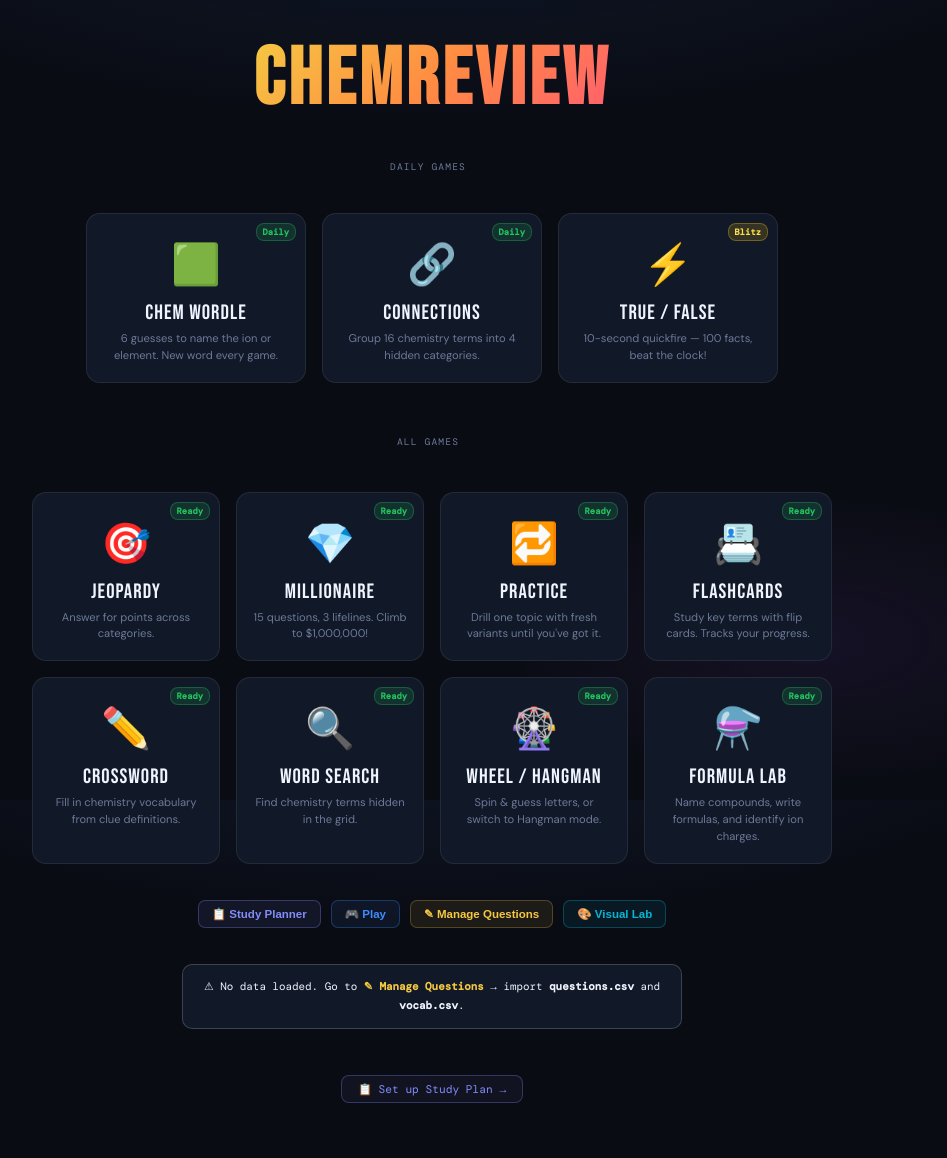
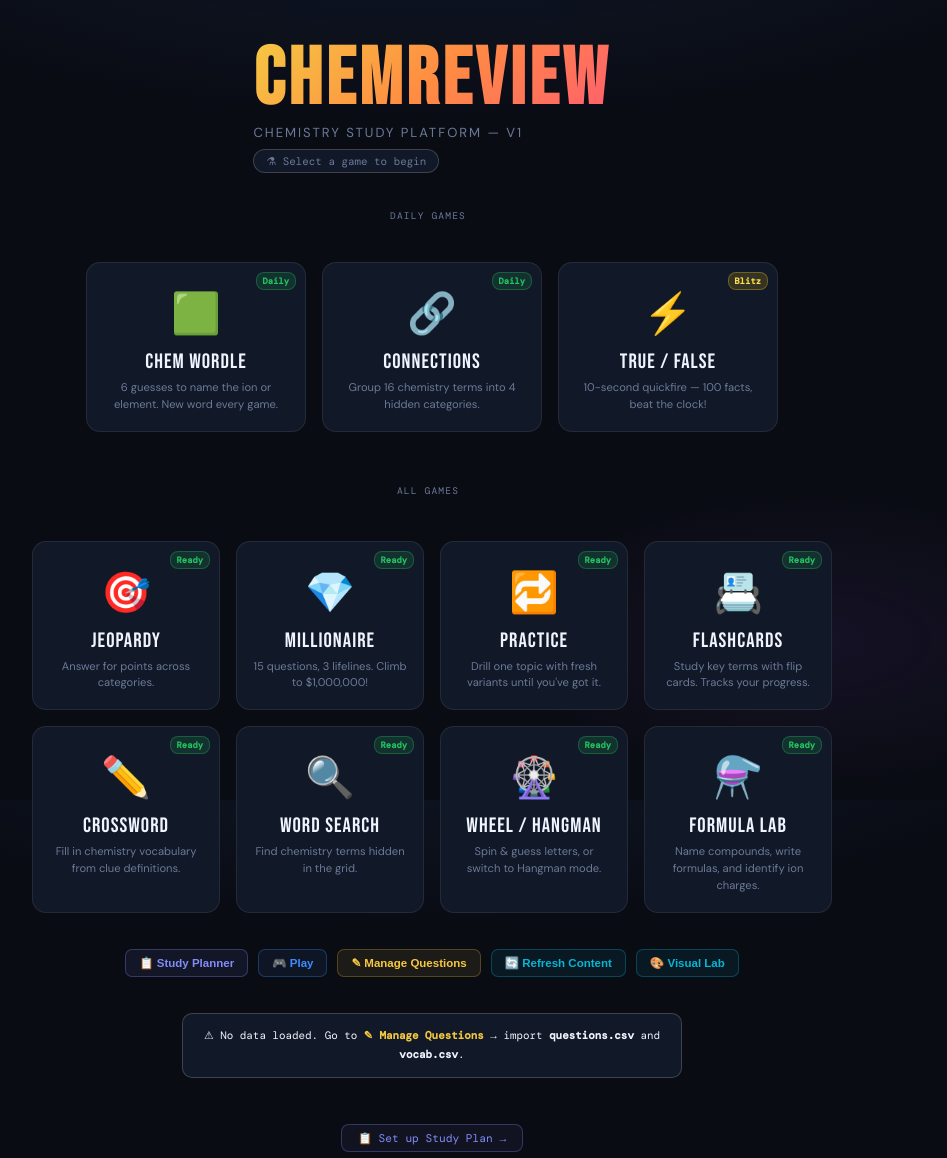
Before and after one commit to scientiavialabore/scientiavialabore.github.io, a plain HTML site: page index.html in a window 1280 px wide. Shown: the whole page, without its empty margins (208-1155 px from the left). Before the commit the page ends 1109 px from the top, so only its background shows below. Drawn offline with nearby package versions, Linux system fonts and the light colour scheme.

Commit message:
Update index.html

```diff
--- a/index.html
+++ b/index.html
@@ -290,6 +290,8 @@ body{font-family:var(--sans);background:var(--bg);color:var(--text);min-height:1
   background:linear-gradient(135deg,#f5c842 0%,#ff8c42 50%,#ff5f6d 100%);
   -webkit-background-clip:text;-webkit-text-fill-color:transparent;background-clip:text;line-height:1;margin-bottom:4px;}
 .hub-logo p{color:var(--muted);font-size:.82rem;letter-spacing:.15em;text-transform:uppercase;}
+.hub-tag{font-family:var(--mono);font-size:.68rem;color:var(--muted);border:1px solid var(--border2);
+  background:var(--surf);padding:4px 12px;border-radius:20px;display:inline-block;margin-top:8px;}
 .game-cards{display:flex;gap:16px;flex-wrap:wrap;justify-content:center;max-width:860px;}
 .game-card{width:188px;background:var(--surf);border:1px solid var(--border);border-radius:14px;
   padding:24px 16px 18px;text-align:center;cursor:pointer;transition:all .2s;position:relative;overflow:hidden;}
@@ -1490,6 +1492,8 @@ body{font-family:var(--sans);background:var(--bg);color:var(--text);min-height:1
 <div id="hub-screen" class="screen active">
   <div class="hub-logo">
     <h1>ChemReview</h1>
+    <p>Chemistry Study Platform — v1</p>
+    <div class="hub-tag">⚗ Select a game to begin</div>
   </div>
   <!-- Featured daily games -->
   <div style="display:flex;gap:8px;margin-bottom:4px;align-items:center;">
@@ -1564,6 +1568,7 @@ body{font-family:var(--sans);background:var(--bg);color:var(--text);min-height:1
     <button class="ctrl-btn" onclick="showPlanner('topics')" style="background:rgba(129,140,248,.08);border-color:rgba(129,140,248,.3);color:#818cf8;">📋 Study Planner</button>
     <button class="ctrl-btn" onclick="showPlanner('games')" style="background:rgba(61,139,255,.08);border-color:rgba(61,139,255,.3);color:var(--blue);">🎮 Play</button>
     <button class="ctrl-btn" onclick="showAdmin()" style="background:rgba(245,200,66,.08);border-color:rgba(245,200,66,.25);color:var(--gold);">✎ Manage Questions</button>
+    <button class="ctrl-btn" onclick="refreshContentFromServer()" style="background:rgba(6,182,212,.08);border-color:rgba(6,182,212,.3);color:var(--cyan);">🔄 Refresh Content</button>
     <button class="ctrl-btn" onclick="showVisualLab()" style="background:rgba(6,182,212,.08);border-color:rgba(6,182,212,.3);color:var(--cyan);">🎨 Visual Lab</button>
   </div>
   <div id="hub-notice" style="font-family:var(--mono);font-size:.68rem;color:var(--muted);text-align:center;max-width:500px;line-height:1.8;background:var(--surf);border:1px solid var(--border2);border-radius:10px;padding:12px 18px;"></div>
@@ -1913,6 +1918,7 @@ body{font-family:var(--sans);background:var(--bg);color:var(--text);min-height:1
       <!-- Clear buttons -->
       <button class="ctrl-btn" onclick="clearImported()" style="border-color:rgba(239,68,68,.3);color:var(--red);">✕ Clear Questions</button>
       <button class="ctrl-btn" onclick="clearVocab()" style="border-color:rgba(239,68,68,.2);color:rgba(239,68,68,.6);">✕ Clear Vocab</button>
+      <button class="ctrl-btn" onclick="refreshContentFromServer()" style="border-color:rgba(6,182,212,.3);color:var(--cyan);">🔄 Refresh Content</button>
     </div>
     <div class="admin-tabs">
       <button class="a-tab on" id="tab-list" onclick="showAdminTab('list')">📋 Questions</button>
```
